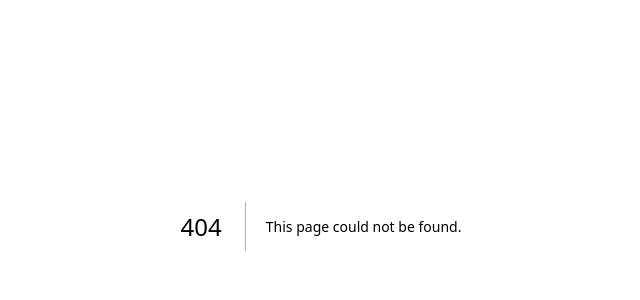
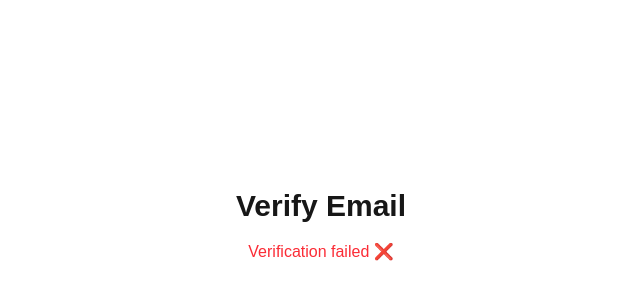
Before and after one commit to Rajmishra-2125/nextJs-project, a Next.js app in the folder Projects/my-app/: page /verifyemail in a window 1280 px wide. Before the commit this address had no page. Shown: the part 174-474 px from the top of the page, without its empty margins (319-959 px from the left). Built offline with nearby package versions, Linux system fonts and the light colour scheme.

Commit message:
adding new files

```diff
--- /dev/null
+++ b/Projects/my-app/src/app/verifyemail/page.tsx
@@ -0,0 +1,65 @@
+"use client";
+
+import axios from "axios";
+import Link from "next/link";
+import React, { useEffect, useState } from "react";
+
+export default function VerifyEmailPage() {
+
+    const [token, setToken] = useState("");
+    const [verified, setVerified] = useState(false);
+    const [error, setError] = useState(false);
+    const [loading, setLoading] = useState(true);
+
+    const verifyUserEmail = async (token: string) => {
+        try {
+            await axios.post("/api/users/verifyemail", { token });
+            setVerified(true);
+        } catch (error: any) {
+            setError(true);
+        } finally {
+            setLoading(false);
+        }
+    };
+
+    useEffect(() => {
+        // ✅ safer way to get token
+        const params = new URLSearchParams(window.location.search);
+        const urlToken = params.get("token");
+
+        if (urlToken) {
+            setToken(urlToken);
+            verifyUserEmail(urlToken);
+        } else {
+            setLoading(false);
+            setError(true);
+        }
+    }, []);
+
+     return (
+        <div className="flex flex-col items-center justify-center min-h-screen">
+             <h1 className="text-3xl font-bold mb-4">Verify Email</h1>
+
+        {loading && (
+            <p className="text-blue-500">Verifying...</p>
+        )}
+
+        {verified && (
+            <div className="text-green-500">
+                <p>Email verified successfully ✅</p>
+                <Link href="/login" className="text-blue-500 underline">
+                    Go to Login
+                </Link>
+            </div>
+        )}
+
+        {error && (
+            <div className="text-red-500">
+                <p>Verification failed ❌</p>
+            </div>
+        )}
+
+    </div>
+);
+
+}
```
